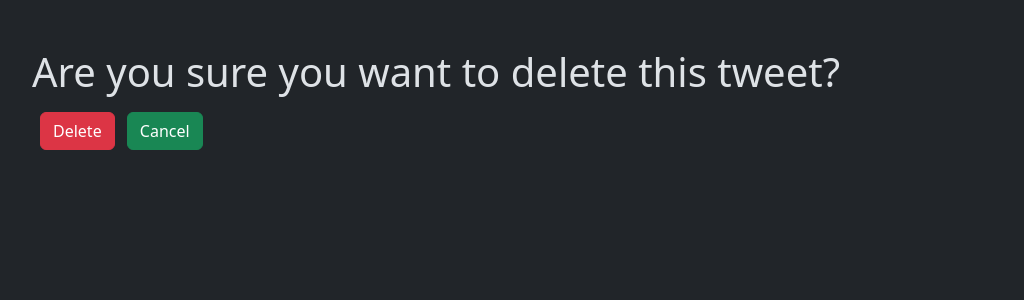
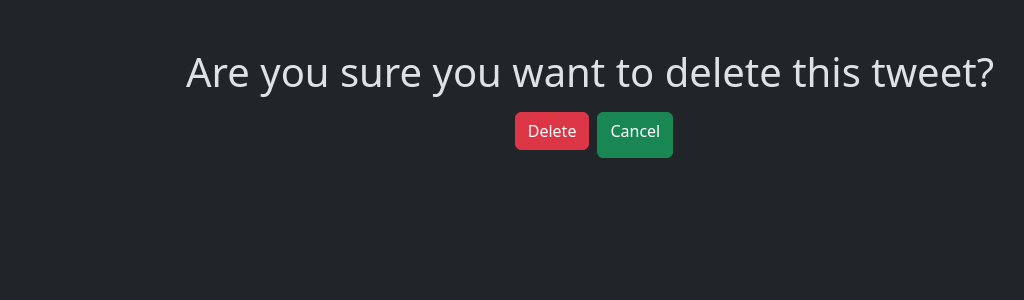
Before and after one commit to haseebjaved4212/Twiter, a Django app: template chaiheadq/tweet/templates/tweet_confirm_delete.html in a window 1280 px wide. Shown: the part 56-356 px from the top of the page, without its empty margins (50-1074 px from the left). Run offline with Django 5.2, Linux system fonts and the light colour scheme; the template is opened without the code that fills it, so the values that code supplies are empty.

Commit message:
feat: create tweet deletion confirmation template

```diff
--- a/chaiheadq/tweet/templates/tweet_confirm_delete.html
+++ b/chaiheadq/tweet/templates/tweet_confirm_delete.html
@@ -2,10 +2,10 @@
 {% block title %}Little Tweeter{% endblock %}
 
 {%block content%}
-    <h1 class="mt-5">Are you sure you want to delete this tweet?</h1>
-    <form method="post" >
+    <h1 class=" text-center mt-5">Are you sure you want to delete this tweet?</h1>
+    <form method="post" class="d-flex justify-content-center">
         {%csrf_token%}
-        <button type="submit" class="btn btn-danger m-2">Delete</button>
-        <a href="{%url 'tweet_list'%}" class="btn btn-success">Cancel</a>
+        <button class="btn btn-danger m-2">Delete</button>
+        <a href="{%url 'tweet_list'%}" class="btn btn-success mt-2">Cancel</a>
     </form>
 {%endblock%}
```
